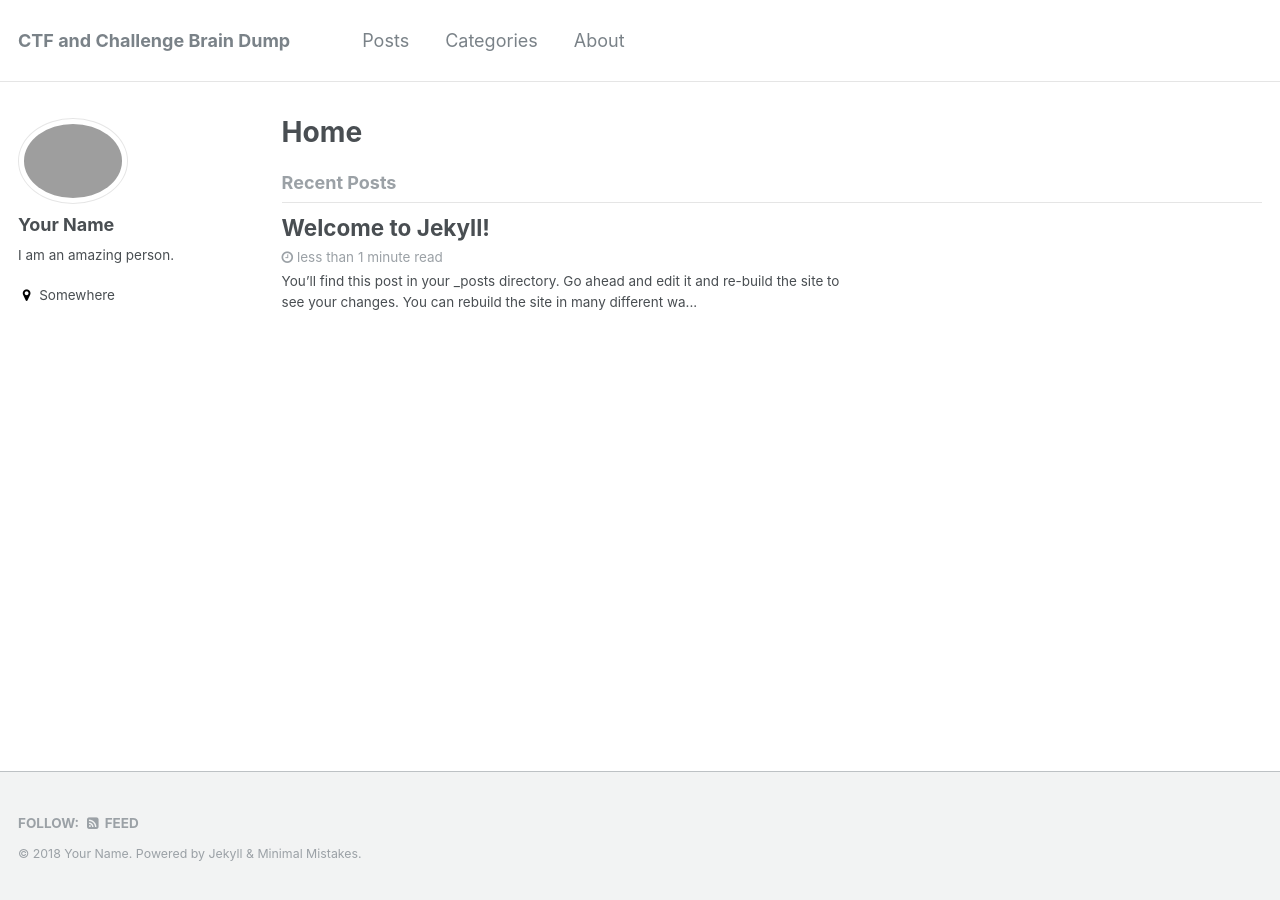
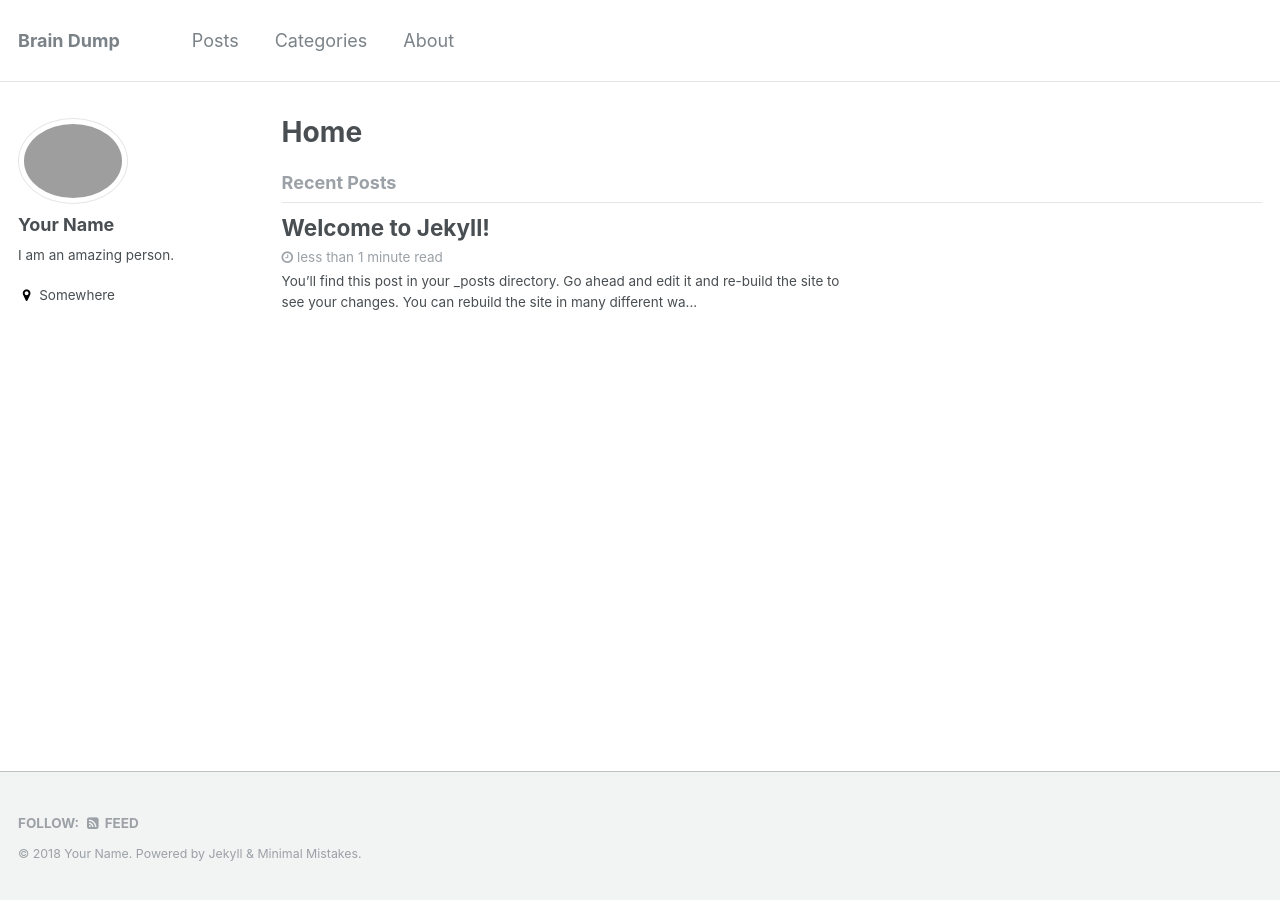
Before and after one commit to biscuitdh/biscuitdh.github.io, a Jekyll site: the page built from index.html, in a window 1280 px wide. Built offline with Jekyll 4.4.1, drawn with Linux system fonts in a browser that asks for light colours; the list of posts is cut into pages by our own code.

```diff
--- a/_config.yml
+++ b/_config.yml
@@ -9,20 +9,20 @@
 
 # Site Settings
 locale                   : "en-US"
-title                    : "CTF and Challenge Brain Dump"
+title                    : "Brain Dump"
 title_separator          : "-"
 name                     : "Your Name"
 description              : "An amazing website."
-url                      : # the base hostname & protocol for your site e.g. "https://mmistakes.github.io"
+url                      : "https://biscuitdh.github.io"
 baseurl                  : # the subpath of your site, e.g. "/blog"
-repository               : # GitHub username/repo-name e.g. "mmistakes/minimal-mistakes"
+repository               : "biscuitdh/biscuitdh.github.io"
 teaser                   : # path of fallback teaser image, e.g. "/assets/images/500x300.png"
 # breadcrumbs            : false # true, false (default)
 words_per_minute         : 200
 comments:
-  provider               : # false (default), "disqus", "discourse", "facebook", "google-plus", "staticman", "staticman_v2" "custom"
+  provider               : "disqus"
   disqus:
-    shortname            : # https://help.disqus.com/customer/portal/articles/466208-what-s-a-shortname-
+    shortname            : # "biscuitdh"
   discourse:
     server               : # https://meta.discourse.org/t/embedding-discourse-comments-via-javascript/31963 , e.g.: meta.discourse.org
   facebook:
@@ -31,7 +31,7 @@
     num_posts            : # 5 (default)
     colorscheme          : # "light" (default), "dark"
 staticman:
-  allowedFields          : # ['name', 'email', 'url', 'message']
+  allowedFields          : ['name', 'email', 'url', 'message']
   branch                 : # "master"
   commitMessage          : # "New comment."
   filename               : # comment-{@timestamp}
```
